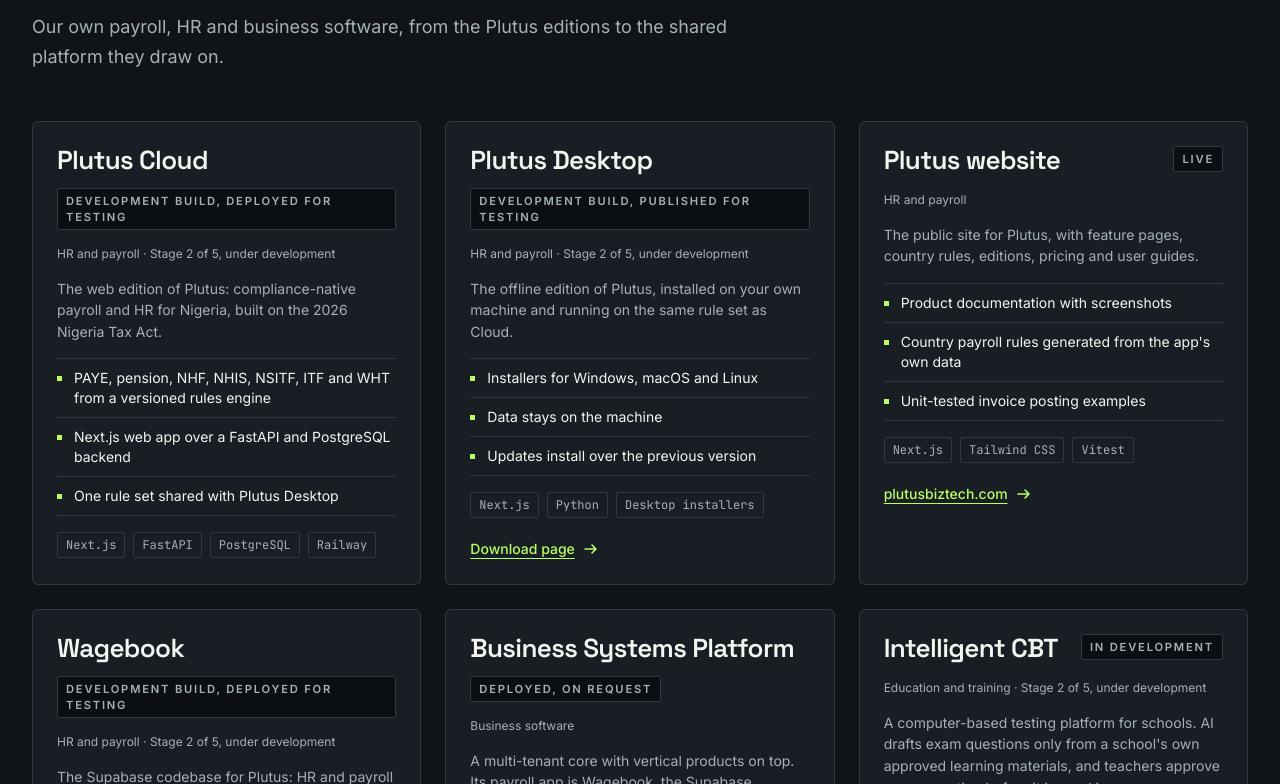
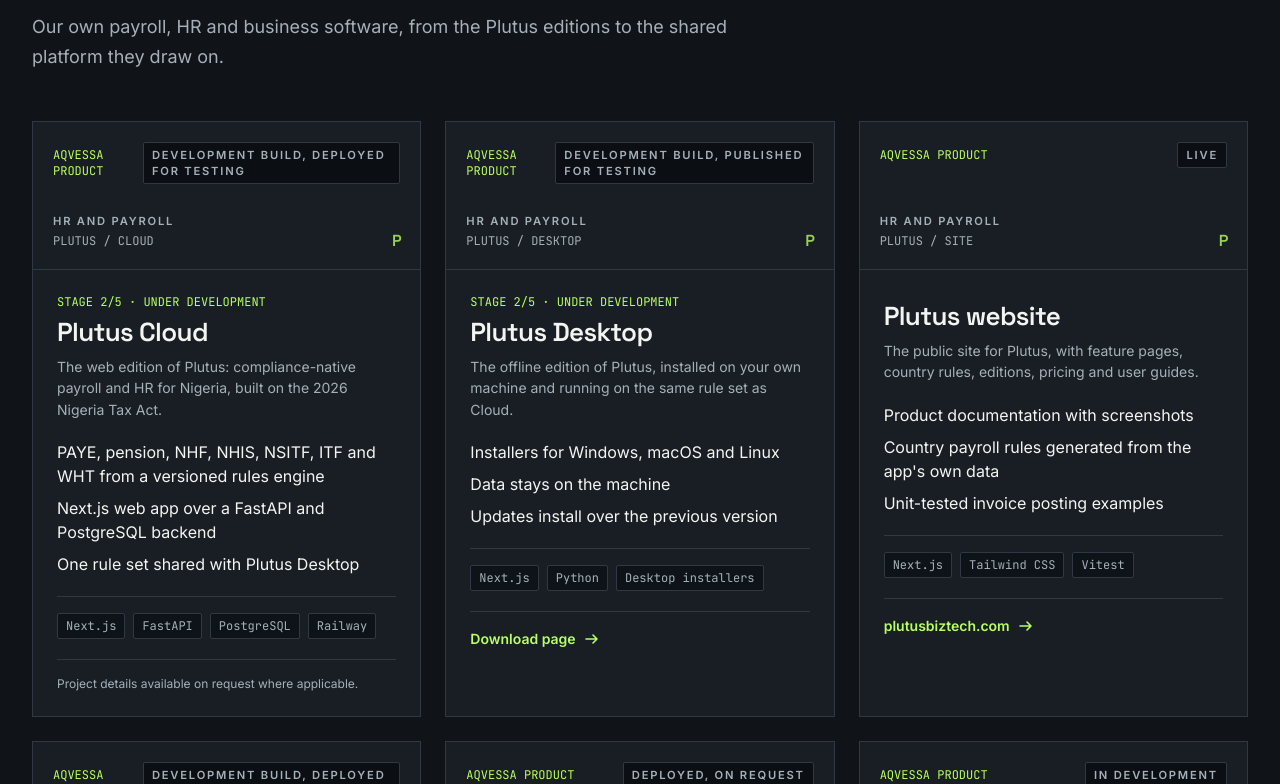
Before and after one commit to oghenenoghie/aqvessa, a Next.js app in the folder web/corporate-site/: page /projects in a window 1280 px wide. Shown: the part 1216-2000 px from the top of the page. Built offline with nearby package versions, Linux system fonts and the light colour scheme; no server answers.

Commit message:
Redesign portfolio project cards for Digital Frontier

```diff
--- a/web/corporate-site/src/components/project-card.tsx
+++ b/web/corporate-site/src/components/project-card.tsx
@@ -4,80 +4,94 @@ import { Pill } from "@/components/ui/pill";
 import { stageOf } from "@/content/products";
 import type { Project } from "@/content/projects";
 
-/**
- * One project: screenshot, name, status, the problem, what was built, one outcome, the stack, and
- * a link only when the site is public. The screenshot, problem and outcome lines appear only when
- * the facts for them exist.
- */
+const groupLabel: Record<Project["group"], string> = {
+  products: "AQVESSA PRODUCT",
+  organisations: "CLIENT DELIVERY",
+  demos: "EXPERIMENT / DEMO",
+};
+
+/** Portfolio card with a visual identity panel, evidence-led status and a clear content hierarchy. */
 export function ProjectCard({ project }: { project: Project }) {
   const stage = project.stage ? stageOf(project.stage) : null;
   return (
     <article
       id={project.slug}
       aria-labelledby={`${project.slug}-name`}
-      className="grid h-full scroll-mt-32 content-start gap-4 overflow-hidden rounded-md border border-hairline bg-surface"
+      className="frontier-card group grid h-full scroll-mt-32 content-start overflow-hidden rounded-xl border border-hairline bg-surface transition-[border-color,transform,box-shadow] duration-300 hover:-translate-y-1 hover:border-brand hover:shadow-[0_18px_55px_rgb(0_0_0_/_0.24)]"
     >
-      {project.screenshot && (
+      <div className="frontier-card-visual relative grid min-h-[148px] content-between overflow-hidden border-b border-hairline p-5">
+        <div aria-hidden="true" className="frontier-card-grid absolute inset-0" />
+        <div className="relative flex items-center justify-between gap-3">
+          <span className="type-mono-sm text-brand-text">{groupLabel[project.group]}</span>
+          <Pill className="whitespace-normal">{project.status}</Pill>
+        </div>
+        <div className="relative flex items-end justify-between gap-4">
+          <div className="grid gap-1">
+            <span className="type-label text-ink-muted">{project.sector}</span>
+            <span className="type-mono-sm text-ink-muted">{project.slug.toUpperCase().replaceAll("-", " / ")}</span>
+          </div>
+          <span aria-hidden="true" className="frontier-card-glyph font-display text-6xl font-semibold leading-none tracking-[-.08em] text-brand/80">
+            {project.name.charAt(0).toUpperCase()}
+          </span>
+        </div>
+      </div>
+
+      {project.screenshot ? (
         <Image
           src={project.screenshot.src}
           alt={project.screenshot.alt}
           width={project.screenshot.width}
           height={project.screenshot.height}
-          className="h-auto w-full border-b border-hairline"
+          className="h-auto w-full border-b border-hairline object-cover"
           sizes="(min-width: 1024px) 380px, (min-width: 768px) 50vw, 100vw"
         />
-      )}
-      <div className="grid content-start gap-4 p-6 pt-2 first:pt-6">
-        <div className="flex flex-wrap items-start justify-between gap-3">
-          <h3 id={`${project.slug}-name`} className="type-heading-md text-ink">
+      ) : null}
+
+      <div className="grid flex-1 content-start gap-5 p-5 sm:p-6">
+        <div className="grid gap-2">
+          <div className="flex flex-wrap items-center gap-2">
+            {stage ? <span className="type-mono-sm text-brand-text">STAGE {project.stage}/5 · {stage.name.toUpperCase()}</span> : null}
+          </div>
+          <h3 id={`${project.slug}-name`} className="type-heading-md text-ink transition-colors group-hover:text-brand-text">
             {project.name}
           </h3>
-          <Pill className="whitespace-normal">{project.status}</Pill>
+          <p className="type-body-sm text-ink-muted">{project.summary}</p>
         </div>
-        <p className="type-caption text-ink-muted">
-          {project.sector}
-          {stage ? ` · Stage ${project.stage} of 5, ${stage.name.toLowerCase()}` : ""}
-        </p>
-        {project.problem && (
+
+        {project.problem ? (
+          <div className="frontier-card-note grid gap-1 border-l-2 border-brand/70 pl-3">
+            <span className="type-label text-brand-text">The challenge</span>
+            <p className="type-body-sm text-ink-muted">{project.problem}</p>
+          </div>
+        ) : null}
+
+        {project.points.length > 0 ? (
+          <ul className="frontier-card-points grid gap-2">
+            {project.points.map((point) => <li key={point}>{point}</li>)}
+          </ul>
+        ) : null}
+
+        {project.outcome ? (
           <p className="type-body-sm text-ink">
-            <span className="font-medium">Problem.</span> <span className="text-ink-muted">{project.problem}</span>
+            <span className="font-semibold text-brand-text">Outcome / </span><span className="text-ink-muted">{project.outcome}</span>
           </p>
-        )}
-        <p className="type-body-sm text-ink-muted">
-          {project.problem && <span className="font-medium text-ink">Built. </span>}
-          {project.summary}
-        </p>
-        {project.points.length > 0 && (
-          <ul className="brand-list">
-            {project.points.map((point) => (
-              <li key={point}>{point}</li>
+        ) : null}
+
+        {project.stack.length > 0 ? (
+          <ul aria-label="Built with" className="flex flex-wrap gap-2 border-t border-hairline pt-4">
+            {project.stack.map((tool) => (
+              <li key={tool} className="rounded-sm border border-hairline bg-surface-sunk/70 px-2 py-1 type-mono-sm text-ink-muted">{tool}</li>
             ))}
           </ul>
-        )}
-        {project.outcome && (
-          <p className="type-body-sm text-ink">
-            <span className="font-medium">Outcome.</span> <span className="text-ink-muted">{project.outcome}</span>
-          </p>
-        )}
-        {project.stack.length > 0 && (
-          <ul aria-label="Built with" className="flex flex-wrap gap-2">
-            {project.stack.map((tool) => (
-              <li key={tool} className="rounded-sm border border-hairline px-2 py-1 type-mono-sm text-ink-muted">
-                {tool}
-              </li>
-            ))}
-          </ul>
-        )}
-        {project.url && (
-          <a
-            href={project.url}
-            target="_blank"
-            rel="noopener"
-            className="group mt-1 inline-flex items-center gap-2 justify-self-start type-body-sm font-medium text-brand-text underline decoration-1 underline-offset-4 hover:text-brand-deep [&_svg]:size-4"
-          >
+        ) : null}
+
+        {project.url ? (
+          <a href={project.url} target="_blank" rel="noopener" className="mt-auto inline-flex items-center gap-2 border-t border-hairline pt-4 type-body-sm font-semibold text-brand-text no-underline transition-colors hover:text-brand-deep [&_svg]:size-4">
             {project.urlLabel ?? "Visit the site"} <ArrowIcon />
             <span className="sr-only">(opens in a new tab)</span>
           </a>
+        ) : (
+          <p className="mt-auto border-t border-hairline pt-4 type-caption text-ink-muted">Project details available on request where applicable.</p>
         )}
       </div>
     </article>
```
